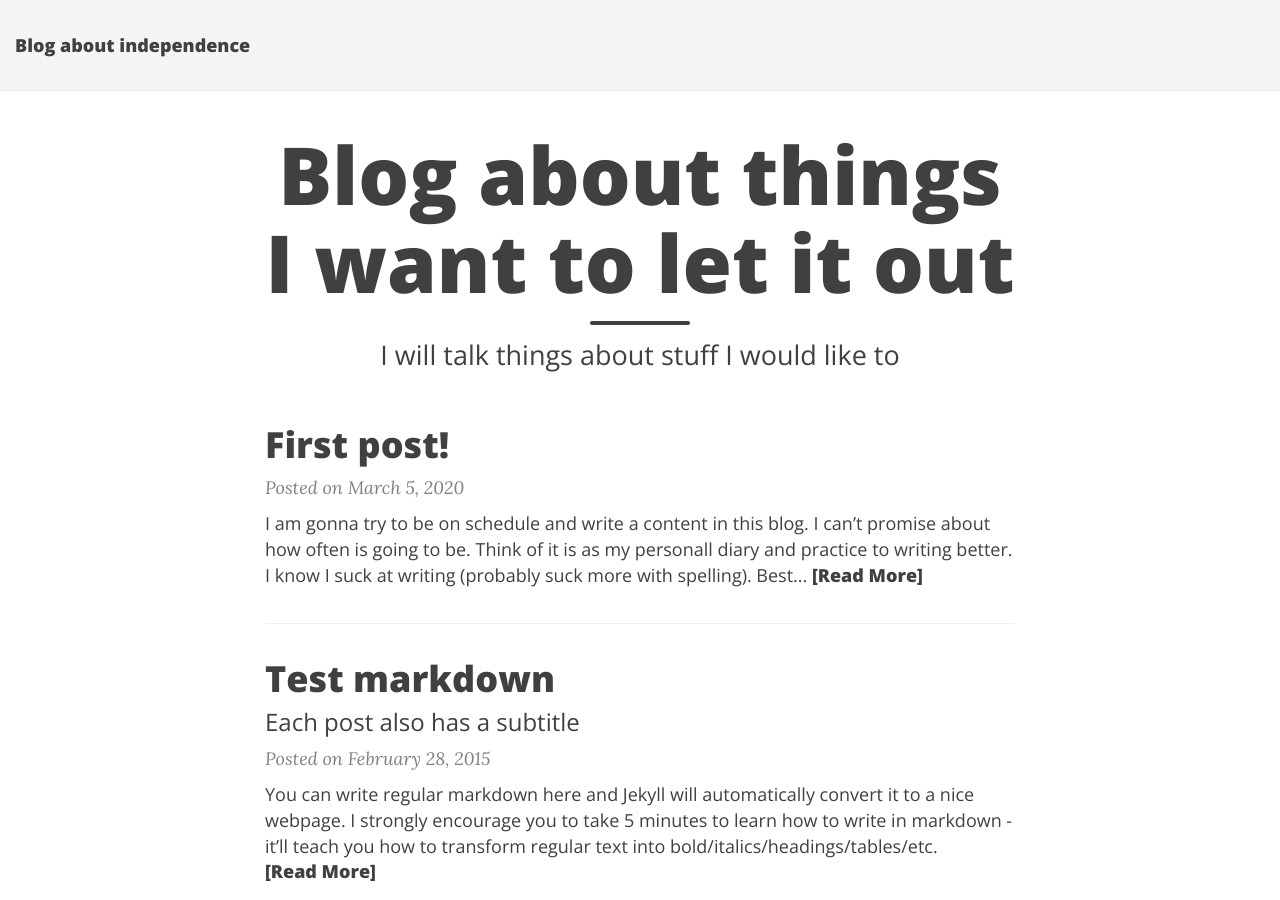
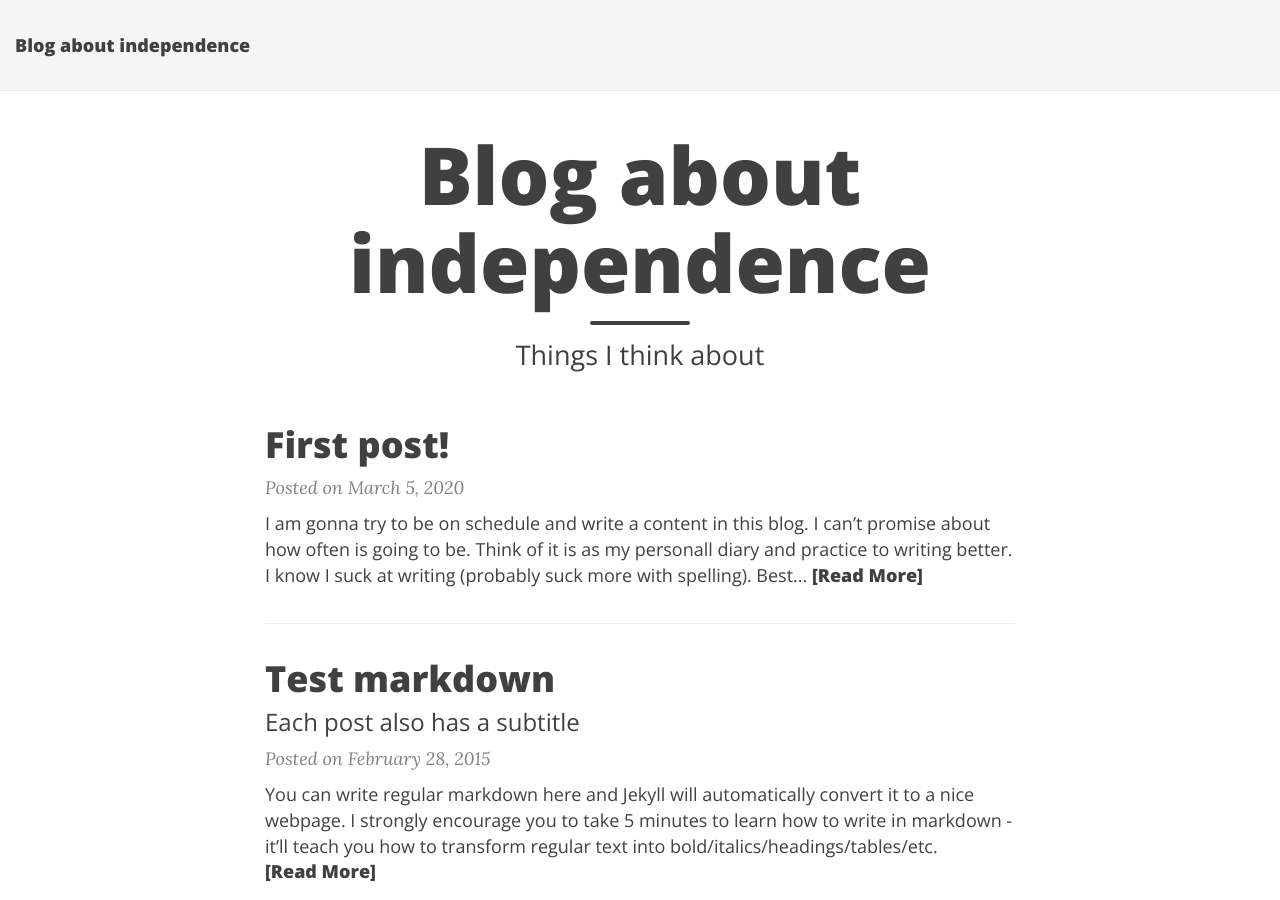
Before and after one commit to JanetheBlogger/JanetheBlogger.github.io, a Jekyll site: the page built from index.html, in a window 1280 px wide and 900 px high. Built offline with Jekyll 4.4.1, drawn with Linux system fonts in a browser that asks for light colours; nearby versions of some CDN libraries; the list of posts is cut into pages by our own code.

Commit message:
Update index.html

```diff
--- a/index.html
+++ b/index.html
@@ -1,5 +1,5 @@
 ---
 layout: home
-title: Blog about things I want to let it out
-subtitle: I will talk things about stuff I would like to
+title: Blog about independence
+subtitle: Things I think about
 ---
```
